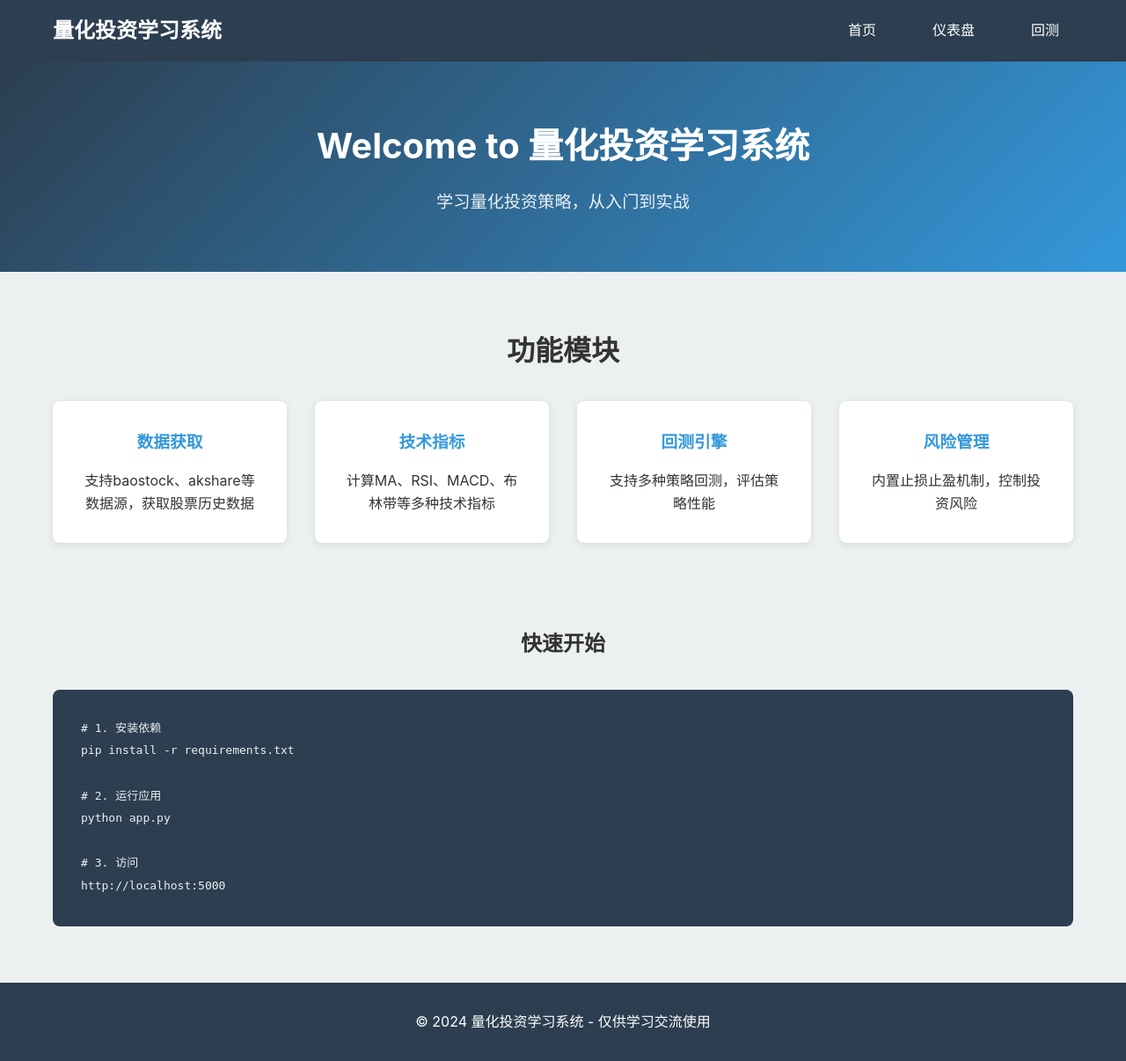
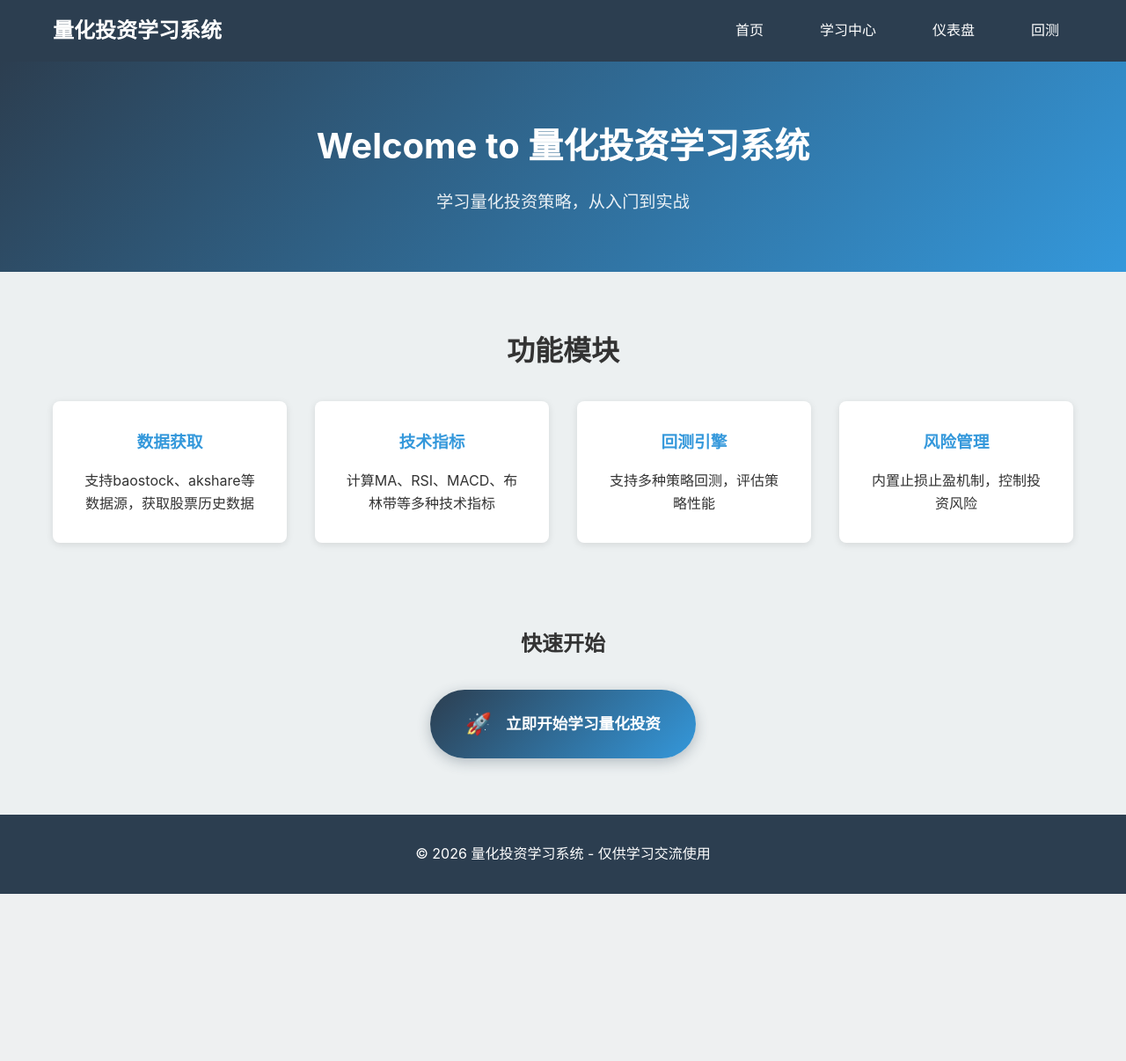
Before and after one commit to zering27/quant-invest-learning, a Flask app: page / in a window 1280 px wide. Shown: the whole page at 88% size. After the commit the page ends 1016 px from the top, so only its background shows below. Run offline with Flask 3, Linux system fonts and the light colour scheme.

Commit message:
Update: 年份改为2026，快速开始改为跳转按钮

```diff
--- a/static/css/style.css
+++ b/static/css/style.css
@@ -124,6 +124,7 @@ body {
 /* 快速开始 */
 .quick-start {
     padding: 2rem 0 4rem;
+    text-align: center;
 }
 
 .quick-start h2 {
@@ -131,13 +132,33 @@ body {
     margin-bottom: 2rem;
 }
 
-.code-block {
-    background: var(--primary-color);
-    color: #ecf0f1;
-    padding: 2rem;
-    border-radius: var(--border-radius);
-    font-family: "Courier New", monospace;
-    overflow-x: auto;
+.start-button {
+    display: inline-flex;
+    align-items: center;
+    gap: 1rem;
+    background: linear-gradient(135deg, #2c3e50, #3498db);
+    color: white;
+    text-decoration: none;
+    padding: 1.25rem 2.5rem;
+    border-radius: 50px;
+    font-size: 1.1rem;
+    font-weight: 600;
+    box-shadow: 0 4px 15px rgba(44, 62, 80, 0.3);
+    transition: all 0.3s ease;
+    cursor: pointer;
+}
+
+.start-button:hover {
+    transform: translateY(-3px);
+    box-shadow: 0 6px 20px rgba(44, 62, 80, 0.4);
+}
+
+.button-icon {
+    font-size: 1.5rem;
+}
+
+.button-text {
+    white-space: nowrap;
 }
 
 /* 页脚 */
--- a/templates/index.html
+++ b/templates/index.html
@@ -12,6 +12,7 @@
             <a href="/" class="logo">量化投资学习系统</a>
             <ul class="nav-menu">
                 <li><a href="/">首页</a></li>
+                <li><a href="/learn">学习中心</a></li>
                 <li><a href="/dashboard">仪表盘</a></li>
                 <li><a href="/backtest">回测</a></li>
             </ul>
@@ -50,22 +51,16 @@
 
         <section class="quick-start">
             <h2>快速开始</h2>
-            <div class="code-block">
-                <code>
-# 1. 安装依赖<br>
-pip install -r requirements.txt<br><br>
-# 2. 运行应用<br>
-python app.py<br><br>
-# 3. 访问<br>
-http://localhost:5000
-                </code>
-            </div>
+            <a href="/learn" class="start-button" target="_blank">
+                <span class="button-icon">🚀</span>
+                <span class="button-text">立即开始学习量化投资</span>
+            </a>
         </section>
     </main>
 
     <footer class="footer">
         <div class="container">
-            <p>&copy; 2024 量化投资学习系统 - 仅供学习交流使用</p>
+            <p>&copy; 2026 量化投资学习系统 - 仅供学习交流使用</p>
         </div>
     </footer>
 
```
